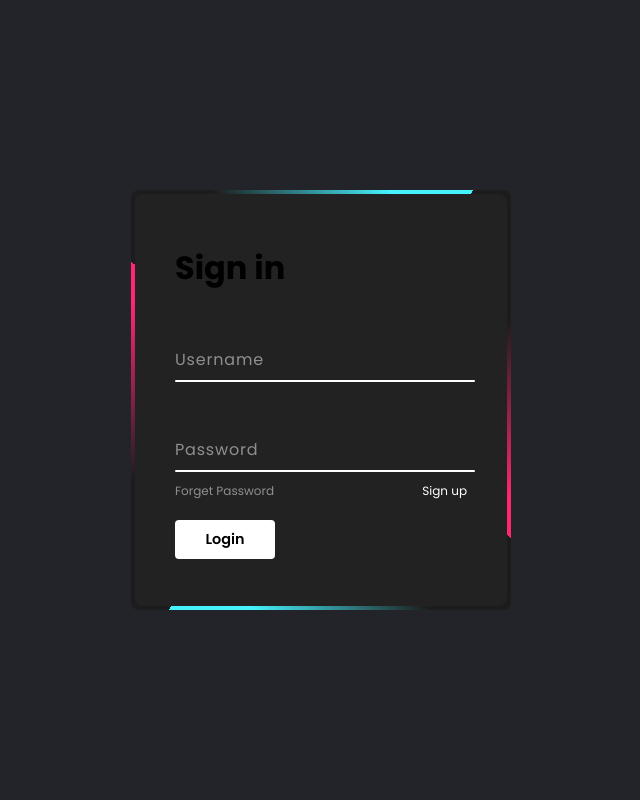
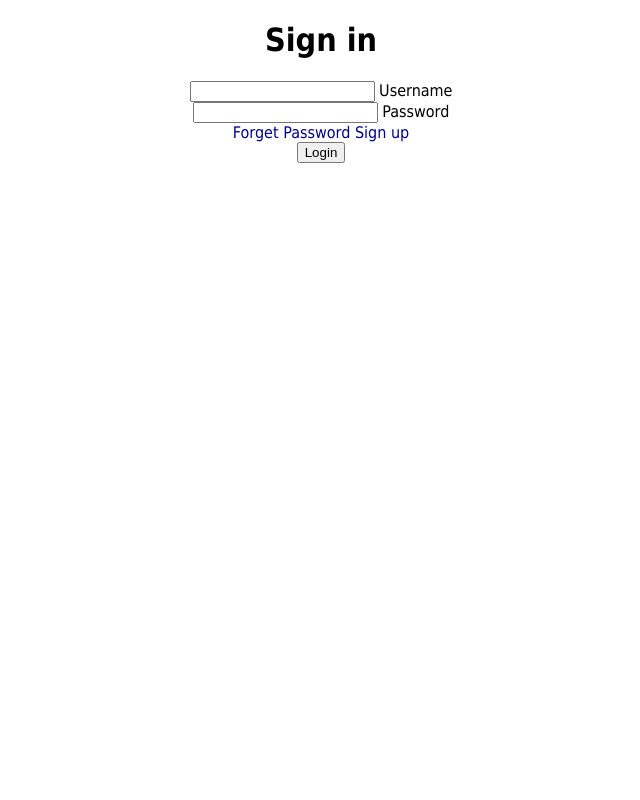
Before and after one commit to markalirjes/markalirjes, a PHP site: page /index.html in a window 1280 px wide. Shown: the whole page, without its empty margins (319-959 px from the left). Run offline with PHP 8.4, Linux system fonts and the light colour scheme.

```diff
--- /dev/null
+++ b/connection.php
@@ -0,0 +1,6 @@
+<?php
+
+$conn = mysqli_connect("localhost","root","","facemash");
+
+
+?>
--- a/style.css
+++ b/style.css
@@ -1,208 +1,37 @@
-@import url('https://fonts.googleapis.com/css2?family=Poppins:wght@300;400;500;600;700;800;900&display=swap');
-*
-{
-    margin: 0;
-    padding: 0;
-    box-sizing: border-box;
-    font-family: 'Poppins', 'sans-serif';
+body {
+	font-family: Tahoma;
+	margin: 0;
+	padding: 0;
+	text-align: center;
 }
-body{
-    display: flex;
-    justify-content: center;
-    align-items: center;
-    min-height: 100vh;
-    background: #23242a;
+a {
+	text-decoration: none;
+	color: darkblue;
 }
-.box{
-    position: relative;
-    width: 380px;
-    height: 420px;
-    background: #1c1c1c;
-    border-radius: 8px;
-    overflow: hidden;
+a:hover {
+	text-decoration: underline;
 }
-.box::before
-{
-    content: '';
-    position: absolute;
-    top: -50%;
-    left: -50%;
-    width: 380px;
-    height: 420px;
-    background: linear-gradient(0deg,transparent,
-    transparent,#45f3ff, #45f3ff, #45f3ff);
-    z-index: 1;
-    transform-origin: bottom right;
-    animation: animate 6s linear infinite;
+img {
+	width: 175px;
+	height: 250px;
+	border: 2px solid #aaa;
 }
-.box::after
-{
-    content: '';
-    position: absolute;
-    top: -50%;
-    left: -50%;
-    width: 380px;
-    height: 420px;
-    background: linear-gradient(0deg,transparent,
-    transparent,#45f3ff, #45f3ff, #45f3ff);
-    z-index: 1;
-    transform-origin: bottom right;
-    animation: animate 6s linear infinite;
-    animation-delay:-3s;
+#header {
+	background-color: #8C1B08;
+	color: #fff;
+	padding: 5px;
 }
-.borderLine
-{
-    position: absolute;
-    top: 0;
-    inset: 0;
+#header a{
+	color: #fff;
+	text-decoration: none;
 }
-.borderLine::before
-{
-    content: '';
-    position: absolute;
-    top: -50%;
-    left: -50%;
-    width: 380px;
-    height: 420px;
-    background: linear-gradient(0deg,transparent,
-    transparent,#ff2770,#ff2770,#ff2770);
-    z-index: 1;
-    transform-origin: bottom right;
-    animation: animate 6s linear infinite;
-    animation-delay: -1.5s;
+#main table {
+	margin: 0 auto;
 }
-.borderLine::after
-{
-    content: '';
-    position: absolute;
-    top: -50%;
-    left: -50%;
-    width: 380px;
-    height: 420px;
-    background: linear-gradient(0deg,transparent,
-    transparent,#ff2770,#ff2770,#ff2770);
-    z-index: 1;
-    transform-origin: bottom right;
-    animation: animate 6s linear infinite;
-    animation-delay: -4.5s;
+#footer {
+	font: 12px Tahoma;
+	margin: 25px 0 50px 0;
 }
-@keyframes animate
-{
-    0%
-    {
-        transform: rotate(0deg);
-    }
-    100%
-    {
-        transform: rotate(360deg);
-    }
+#footer a {
+	margin-right: 10px;
 }
-.box form{
-    position: absolute;
-    inset: 4px;
-    background: #222;
-    padding: 50px 40px;
-    border-radius: 8px;
-    z-index: 2;
-    display: flex;
-    flex-direction: column;
-}
-.box form h2{
-    color: #fff;
-    font-weight: 500;
-    text-align: center;
-    letter-spacing: 0.1em;
-}
-.box form .inputBox
-{
-    position: relative;
-    width: 300px;
-    margin-top: 35px;
-
-}
-.box form .inputBox input
-{
-    position: relative;
-    width: 100%;
-    padding: 20px 10px 10px;
-    background: transparent;
-    outline: none;
-    border: none;
-    box-shadow: none;
-    color: #23242a;
-    font-size: 1em;
-    letter-spacing: 0.05em;
-    transition: 0.5s;
-    z-index: 10;
-}
-.box form .inputBox span
-{
-    position: absolute;
-    left: 0;
-    padding: 20px 0px 10px;
-    pointer-events: none;
-    color: #8f8f8f;
-    font-size: 1em;
-    letter-spacing: 0.05em;
-    transition: 0.5s;
-}
-.box form .inputBox input:valid ~ span,
-.box form .inputBox input:focus ~ span
-{
-    color: #fff;
-    font-size: 0.75em;
-    transform: translateY(-34px);
-}
-.box form .inputBox i
-{
-    position: absolute;
-    left: 0;
-    bottom: 0;
-    width: 100%;
-    height: 2px;
-    background: #fff;
-    border-radius: 4px;
-    overflow: hidden;
-    transition: 0.5s;
-    pointer-events: none;
-}
-
-.box form .inputBox input:valid ~ i,
-.box form .inputBox input:focus ~ i
-{
-    height: 44px;
-}
-.box form .links
-{
-    display: flex;
-    justify-content: space-between;
-}
-.box form .links a
-{
-    margin: 10px 0;
-    font-size: 0.75em;
-    color: #8f8f8f;
-    text-decoration: none;
-}
-.box form .links a:hover,
-.box form .links a:nth-child(2)
-{
-    color: #fff;
-}
-.box form input[type="submit"]
-{
-    border: none;
-    outline: none;
-    padding: 9px 25px;
-    background: #fff;
-    cursor: pointer;
-    font-size: 0.9em;
-    border-radius: 4px;
-    font-weight: 600;
-    width: 100px;
-    margin-top: 10px;
-}
-.box form input[type="submit"]:active
-{
-    opacity: 0.8;
-}
```
Also changed, not shown: index.php (added, +57 -0 lines), a.jpg (added), kl.jpg (added), mat.jpg (added), r.jpg (added).
